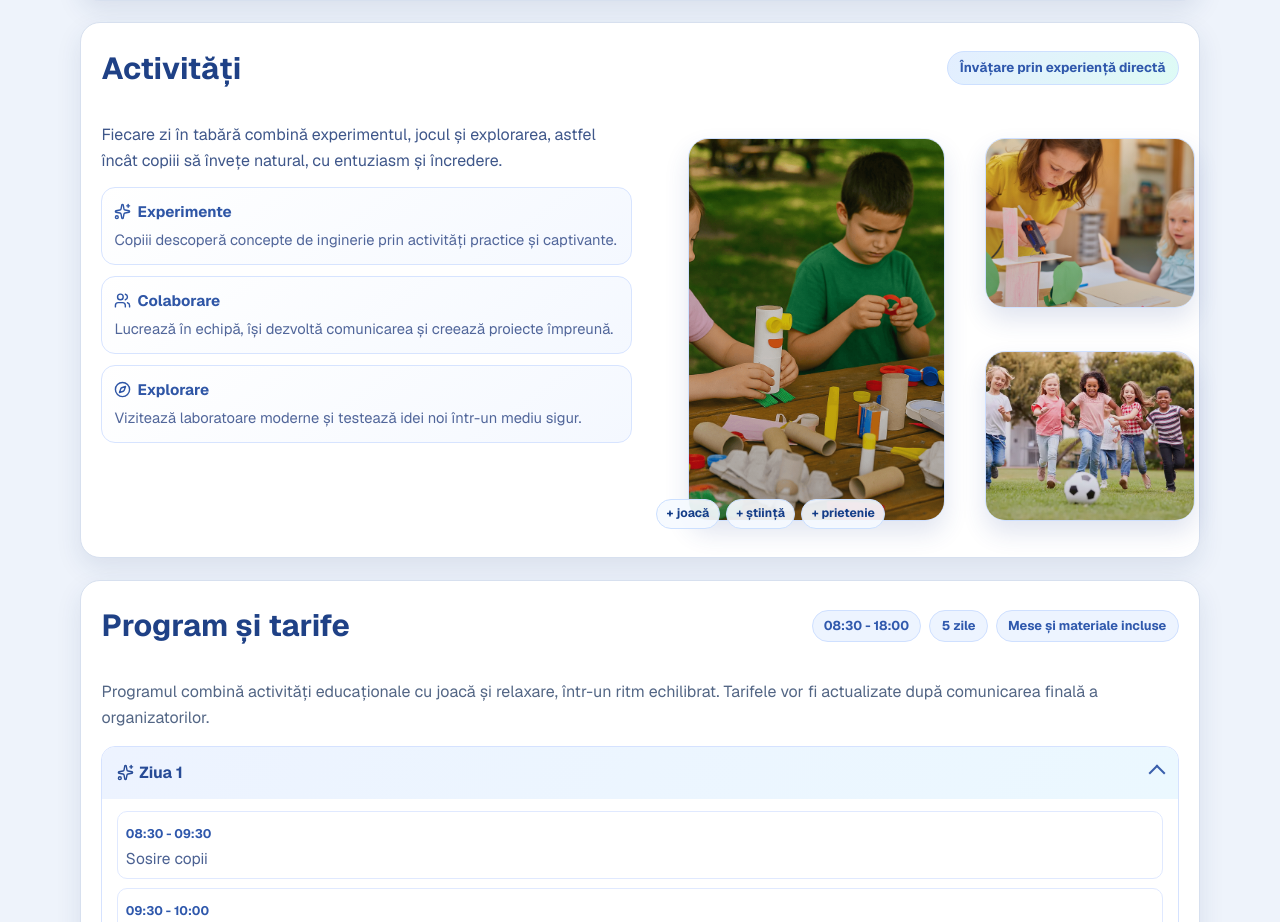
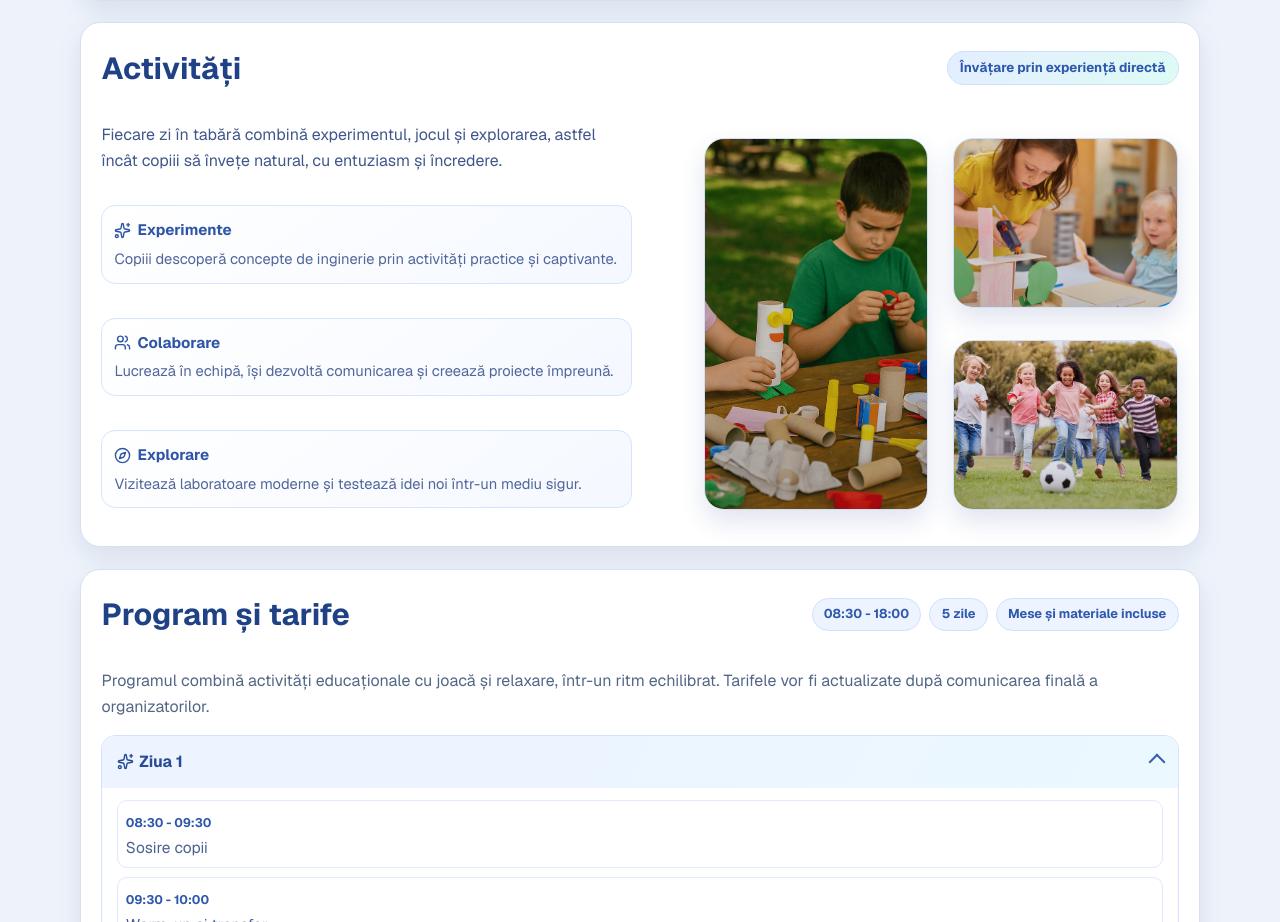
Before and after one commit to PolitehnicaBucuresti/tabere, a Next.js app: page / in a window 1280 px wide. Shown: the part 1189-2111 px from the top of the page. Built offline with nearby package versions, Linux system fonts and the light colour scheme.

Commit message:
modificat sectiune activitati

```diff
--- a/app/page.tsx
+++ b/app/page.tsx
@@ -172,11 +172,11 @@ export default function Home() {
               <figure className="mediaCard mediaCardGlow activityC">
                 <Image src="/activitate-sportiva.webp" alt="Activitate sportivă în tabără" fill sizes="(max-width: 900px) 100vw, 22vw" />
               </figure>
-              <div className="activitySticker">
+              {/* <div className="activitySticker">
                 <span>+ joacă</span>
                 <span>+ știință</span>
                 <span>+ prietenie</span>
-              </div>
+              </div> */}
             </div>
           </div>
         </section>
--- a/app/site.css
+++ b/app/site.css
@@ -485,8 +485,11 @@ a {
 }
 
 .activitiesPillars {
-  display: grid;
-  gap: 0.65rem;
+  display: flex;
+  flex-direction: column;
+  justify-content: space-between;
+  height: 75%;
+  margin-top: 2rem;
 }
 
 .activitiesPillars article {
@@ -511,10 +514,10 @@ a {
 }
 
 .activitiesMosaic {
+  padding: 0 1rem;
   display: grid;
-  grid-template-columns: 1.1fr 0.9fr;
+  grid-template-columns: 1.1fr 0.9sfr;
   grid-template-rows: 1fr 1fr;
-  gap: 0.7rem;
   position: relative;
 }
 
@@ -538,8 +541,8 @@ a {
 
 .activitySticker {
   position: absolute;
-  left: 8px;
-  bottom: 8px;
+  left: 18rem;
+  bottom: -0.2rem;
   display: flex;
   flex-wrap: wrap;
   gap: 0.36rem;
```
